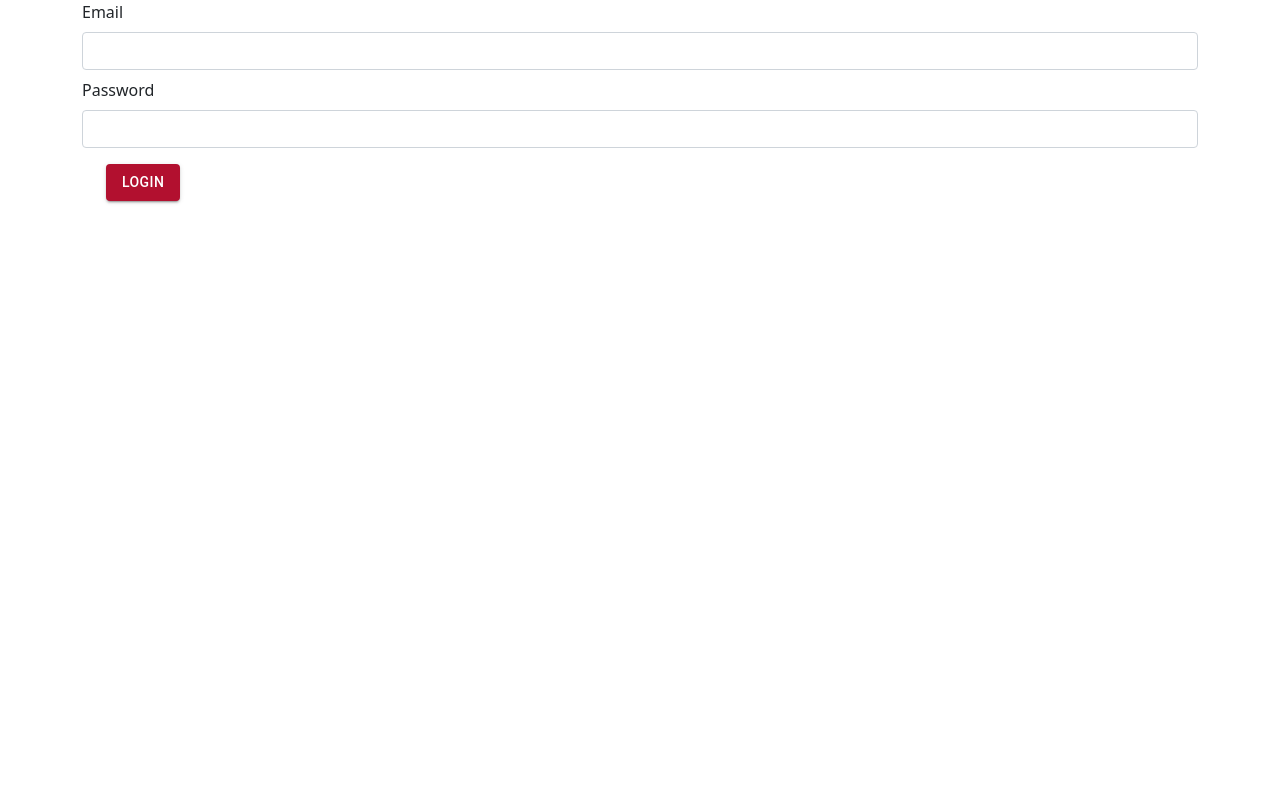
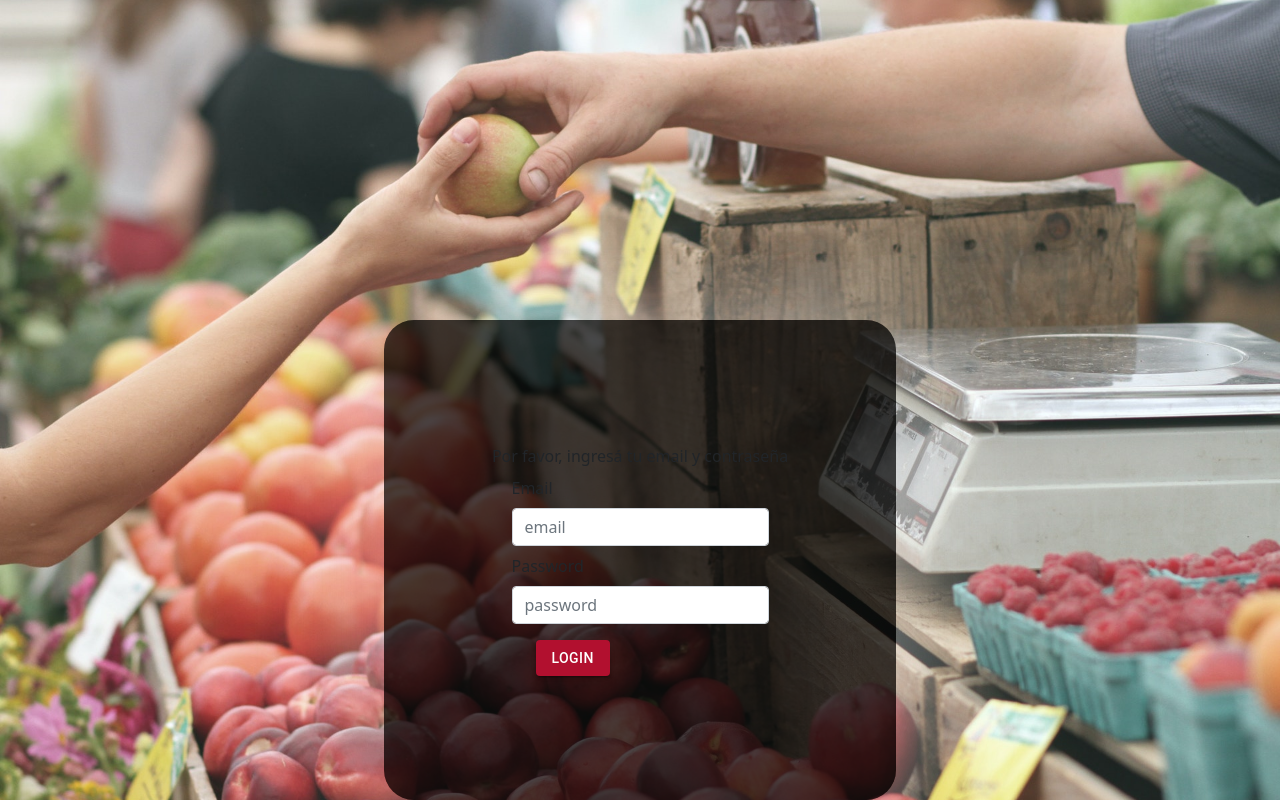
Before and after one commit to bano0224/Henry-PF, a React (Create React App) app in the folder client/: page /login in a window 1280 px wide. Built offline with nearby package versions, Linux system fonts and the light colour scheme; a web font is replaced by a local one.

Commit message:
conexion con rutas y creacion de formularios
Co-authored-by: mnaranjo1 <mnaranjo1@users.noreply.github.com>

```diff
--- a/client/src/App.js
+++ b/client/src/App.js
@@ -14,6 +14,7 @@ import AdminModifyProduct from "./components/AdminDashboard/AdminModifyProduct/A
 import AdminAddCategory from "./components/AdminDashboard/AdminAddCategory/AdminAddCategory";
 import Reviews from "./components/Reviews/Reviews";
 import Login from "./components/Login/Login";
+import Logup from './components/Login/Logup'
 
 function App() {
   return (
@@ -33,6 +34,7 @@ function App() {
         <Route exact path="/cart" component={Cart}/>
         <Route exact path="/reviews" component={Reviews}/>
         <Route exact path="/login" component={Login}/>
+        <Route exact path='/logup' component={Logup} />
       </Switch>
     </BrowserRouter>
   );
--- a/client/src/Components/Login/Login.jsx
+++ b/client/src/Components/Login/Login.jsx
@@ -1,67 +1,91 @@
 import React, { useState } from "react";
-import { Container, Button } from '@material-ui/core';
-import { useForm, Controller } from "react-hook-form";
-import { useDispatch } from 'react-redux';
-import { makeStyles } from '@material-ui/styles';
-import setLogin from '../../actions/setLogin'
-
-
-const useStyles = makeStyles((theme) => ({
-  root: {
-    display: 'flex',
-  },
-  formWrapper: {
-      marginTop: theme.spacing(5),
-      marginBottom: theme.spacing(8)
-  },
-  input: {
-    width: '50%'
-  }
-}));
+import { useHistory } from "react-router-dom";
+import { Container, Button } from "@material-ui/core";
+import { useDispatch } from "react-redux";
+import login from "../../actions/setLogin";
+import stateLogin from "../../actions/stateLogin";
+import style from './Login.module.css'
 
 
 export default function Login() {
-
+  const history = useHistory();
   const dispatch = useDispatch();
   const onSubmit = (data) => {
     alert(JSON.stringify(data));
   };
-  const [input, setInput] = useState({
-    email: '',
-    password: '',
-})
+  const [email, setEmail] = useState("");
+  const [password, setPassword] = useState("");
+  const [user, setUser] = useState(null);
+  const [erroMessage, setErrorMessage] = useState("");
 
-function handleChange(e) {
-  setInput({
-    ...input,
-    [e.target.name]: e.target.value,
-  });
+  async function handleLogin(e) {
+    e.preventDefault();
+    try {
+      const user = await login({
+        email, password });
+
+      dispatch(stateLogin);
+      history.push("/");
+
+      console.log(user);
+      setUser(user);
+      setEmail("");
+      setPassword("");
+
+    } catch (err) {
+      setErrorMessage("Error en el usuario y/o contraseña");
+
+      setTimeout(() => {
+        setErrorMessage("");
+      }, 5000);
     }
-
-function handleSubmmit (e) {
-  e.preventDefault();
-  dispatch(setLogin(input));
   }
 
   return (
-    <div class='container'>
-
-      <form onSubmit={(e) => (handleSubmmit(e))}>
+    <div className={style.body}>
+      <div className={style.container}>
+      <label for="exampleFormControlInput1" className={style.label} class="form-label">
+      Por favor, ingresá tu email y contraseña
+      </label>
+      <form onSubmit={(e) => handleLogin(e)}>
         <div class="mb-2">
-                        <label for="exampleFormControlInput1" class="form-label">Email</label>
-                        <input onChange={(e) => (handleChange(e))} required value={input.email} type="text" class="form-control" id="exampleFormControlInput1" name='email'/>
+          <label for="exampleFormControlInput1" className={style.label} class="form-label">
+            Email
+          </label>
+          <input
+            required
+            placeholder="email"
+            value={email}
+            type="text"
+            class="form-control"
+            onChange={({ target }) => setEmail(target.value)}
+            id="exampleFormControlInput1"
+            name="email"
+          />
         </div>
         <div class="mb-3">
-                        <label for="exampleFormControlTextarea1" class="form-label">Password</label>
-                        <input onChange={(e) => (handleChange(e))} required value={input.password} name='password'  class="form-control" id="exampleFormControlTextarea1" rows="3"></input>
+          <label for="exampleFormControlTextarea1" className={style.label} class="form-label">
+            Password
+          </label>
+          <input
+            required
+            placeholder="password"
+            type="password"
+            value={password}
+            name="password"
+            onChange={({ target }) => setPassword(target.value)}
+            class="form-control"
+            id="exampleFormControlTextarea1"
+            rows="3"
+          ></input>
         </div>
         <Container>
-                        <Button variant="contained" color="secondary" type='submit'>
+          <Button variant="contained" color="secondary" type="submit">
             Login
           </Button>
         </Container>
       </form>
       </div>
-
+    </div>
   );
 }
--- /dev/null
+++ b/client/src/Components/Login/Login.module.css
@@ -0,0 +1,31 @@
+.body {
+    width: 100%;
+    height: 100%;
+    display: flex;
+    align-items: center;
+    background-image: url('../../assets/pexels-erik-scheel-95425.jpg');
+    background-repeat:no-repeat;
+    background-position: center center;
+    background-attachment: fixed;
+    background-size: cover;
+
+}
+
+.container {
+    width: 40%;
+    height: 60%;
+    display: flex;
+    flex-direction: column;
+    justify-content: center;
+    align-items: center;
+    margin-left: auto;
+    margin-right: auto;
+    margin-top: auto;
+    background:rgba(5, 5, 5, 0.719);
+    box-shadow: 10px 10px 150px rgba(253, 253, 253, 0.575);
+    border-radius: 30px;
+}
+
+.label {
+    color: #fff;
+}
--- /dev/null
+++ b/client/src/Components/Login/Logup.jsx
@@ -0,0 +1,155 @@
+import React from 'react';
+import Avatar from '@material-ui/core/Avatar';
+import Button from '@material-ui/core/Button';
+import CssBaseline from '@material-ui/core/CssBaseline';
+import TextField from '@material-ui/core/TextField';
+import FormControlLabel from '@material-ui/core/FormControlLabel';
+import Checkbox from '@material-ui/core/Checkbox';
+import Link from '@material-ui/core/Link';
+import Grid from '@material-ui/core/Grid';
+import Box from '@material-ui/core/Box';
+import Typography from '@material-ui/core/Typography';
+import { makeStyles } from '@material-ui/core/styles';
+import Container from '@material-ui/core/Container';
+import { Style } from '@material-ui/icons';
+import PersonIcon from '@material-ui/icons/Person';
+import style from './Logup.module.css'
+
+function Copyright() {
+  return (
+    <Typography variant="body2" color="textSecondary" align="center">
+      {'Copyright © '}
+      <Link color="inherit" href="https://material-ui.com/">
+        Your Website
+      </Link>{' '}
+      {new Date().getFullYear()}
+      {'.'}
+    </Typography>
+  );
+}
+
+const useStyles = makeStyles((theme) => ({
+  paper: {
+    marginTop: theme.spacing(8),
+    display: 'flex',
+    flexDirection: 'column',
+    alignItems: 'center',
+  },
+  avatar: {
+    margin: theme.spacing(1),
+    backgroundColor: theme.palette.secondary.main,
+  },
+  form: {
+    width: '100%', // Fix IE 11 issue.
+    marginTop: theme.spacing(3),
+  },
+  submit: {
+    margin: theme.spacing(3, 0, 2),
+  },
+}));
+
+export default function Logup() {
+  const classes = useStyles();
+
+  return (
+      <div className={style.container}>
+    <Container component="main" maxWidth="xs">
+      <CssBaseline />
+      <div className={classes.paper}>
+        <Avatar className={classes.avatar}>
+          <PersonIcon />
+        </Avatar>
+        <Typography component="h1" variant="h5">
+          Sign up
+        </Typography>
+        <form className={classes.form} noValidate>
+          <Grid container spacing={2}>
+            <Grid item xs={12} sm={6}>
+              <TextField
+                autoComplete="fname"
+                name="firstName"
+                variant="outlined"
+                required
+                fullWidth
+                id="firstName"
+                label="First Name"
+                autoFocus
+              />
+            </Grid>
+            <Grid item xs={12} sm={6}>
+              <TextField
+                variant="outlined"
+                required
+                fullWidth
+                id="lastName"
+                label="Last Name"
+                name="lastName"
+                autoComplete="lname"
+              />
+            </Grid>
+            <Grid item xs={12}>
+              <TextField
+                variant="outlined"
+                required
+                fullWidth
+                id="email"
+                label="Email Address"
+                name="email"
+                autoComplete="email"
+              />
+            </Grid>
+            <Grid item xs={12}>
+              <TextField
+                variant="outlined"
+                required
+                fullWidth
+                id="email"
+                label="Email Address"
+                name="email"
+                autoComplete="email"
+              />
+            </Grid>
+            <Grid item xs={12}>
+              <TextField
+                variant="outlined"
+                required
+                fullWidth
+                name="password"
+                label="Password"
+                type="password"
+                id="password"
+                autoComplete="current-password"
+              />
+            </Grid>
+            <Grid item xs={12}>
+              <FormControlLabel
+                control={<Checkbox value="allowExtraEmails" color="primary" />}
+                label="I want to receive inspiration, marketing promotions and updates via email."
+              />
+            </Grid>
+          </Grid>
+          <Button
+            type="submit"
+            fullWidth
+            variant="contained"
+            color="primary"
+            className={classes.submit}
+          >
+            Sign Up
+          </Button>
+          <Grid container justifyContent="flex-end">
+            <Grid item>
+              <Link href="#" variant="body2">
+                Ya tenés una cuenta? Login...
+              </Link>
+            </Grid>
+          </Grid>
+        </form>
+      </div>
+      <Box mt={5}>
+        <Copyright />
+      </Box>
+    </Container>
+    </div>
+  );
+}
--- /dev/null
+++ b/client/src/Components/Login/Logup.module.css
@@ -0,0 +1,8 @@
+.container {
+    width: 100%;
+    height: 100%;
+    display:flex;
+    flex-direction: column;
+    align-items: center;
+    justify-content: center;
+}
--- a/client/src/actions/setLogin.js
+++ b/client/src/actions/setLogin.js
@@ -3,14 +3,10 @@ import { URL_SET_LOGIN } from '../utils/utils';
 
 export const SET_REVIEWS = 'SET_REVIEWS'
 
-export default function setLogin (payload) {
-    console.log('ESTE ES EL PAYLOAD', payload)
-    return async() => {
-        try {
-            const json = await axios.post('http://localhost:5000/user/login', payload)
-            return json, console.log('ESTE ES ELM JSON', json)
-        } catch(error) {
-            console.log('Falló el Login')
-        }
-    }
+const login = async payload => {
+    const { data } = await axios.post('http://localhost:5000/user/login', payload)
+            return data, console.log('ESTE ES ELM JSON', data)
+
 };
+
+export default login;
--- /dev/null
+++ b/client/src/actions/stateLogin.js
@@ -0,0 +1,9 @@
+export const STATE_LOGIN = 'STATE_LOGIN'
+
+const stateLogin = () => {
+    return {
+        type: STATE_LOGIN
+    }
+}
+
+export default stateLogin;
```
Also changed, not shown: client/src/reducer/product_reducer.js (+10 -1 lines), client/src/assets/pexels-erik-scheel-95425.jpg (added), client/src/components/Login/Login.css (deleted). Lines whose indentation alone changed are shown as unchanged.
